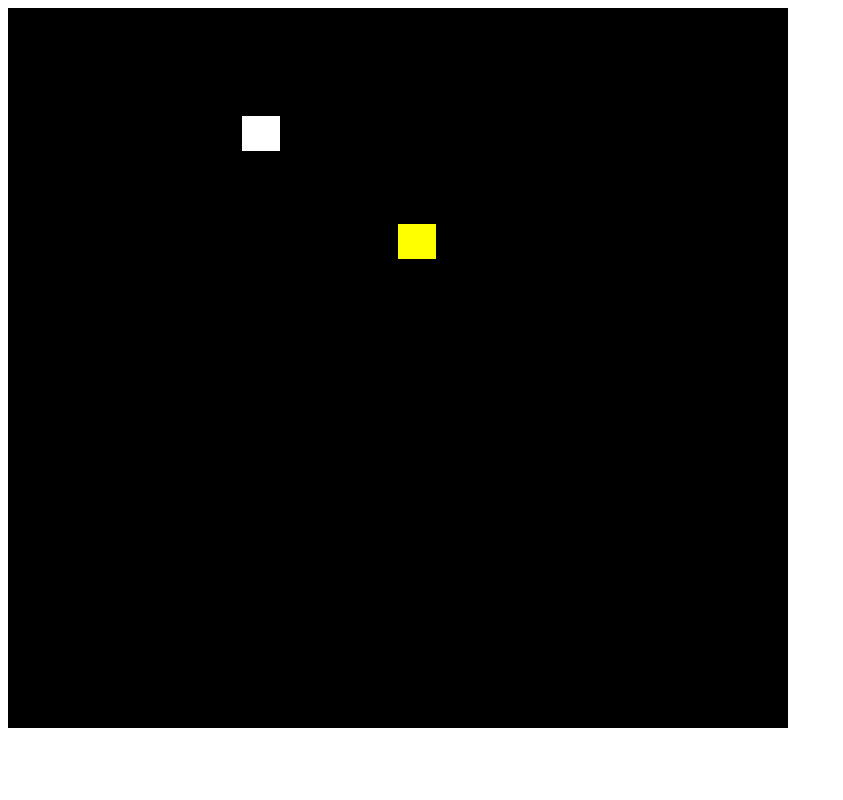
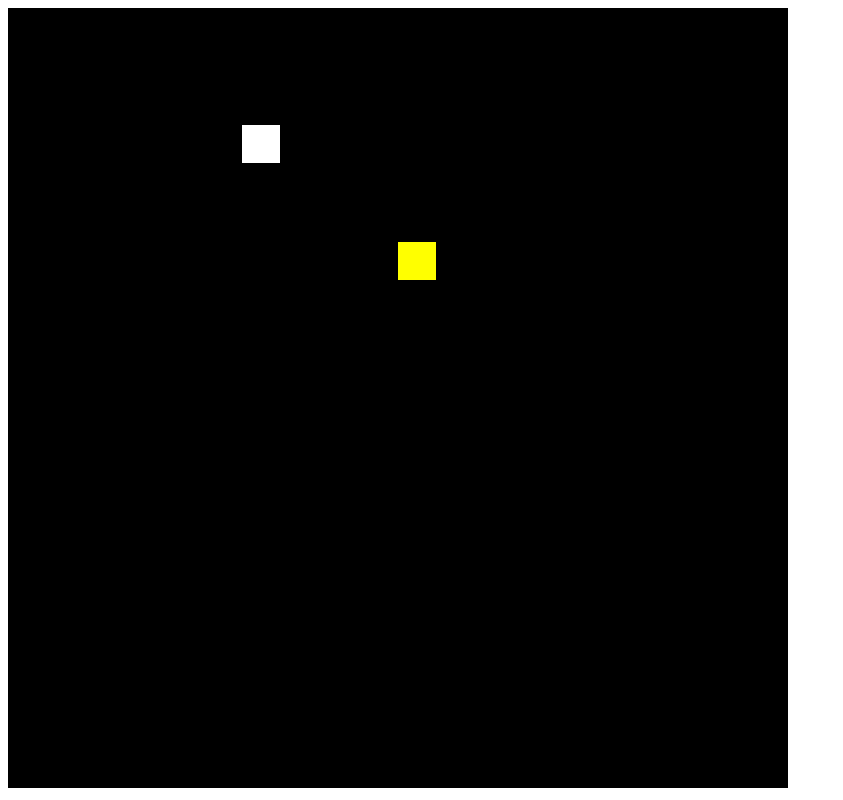
Before and after one commit to djinN999/JavaScript-Tutorial-Game, a plain HTML site: page index.html in a window 1280 px wide. Shown: the whole page, without its empty margins (0-843 px from the left). Drawn offline with Linux system fonts and the light colour scheme.

Commit message:
Update index.html

```diff
--- a/index.html
+++ b/index.html
@@ -8,7 +8,7 @@
 </head>
 <body>
 
-    <canvas id="canvas" width="780" height="720"></canvas>
+    <canvas id="canvas" width="780" height="780"></canvas>
 
     <script>
         let canvas = document.getElementById('canvas');
```
